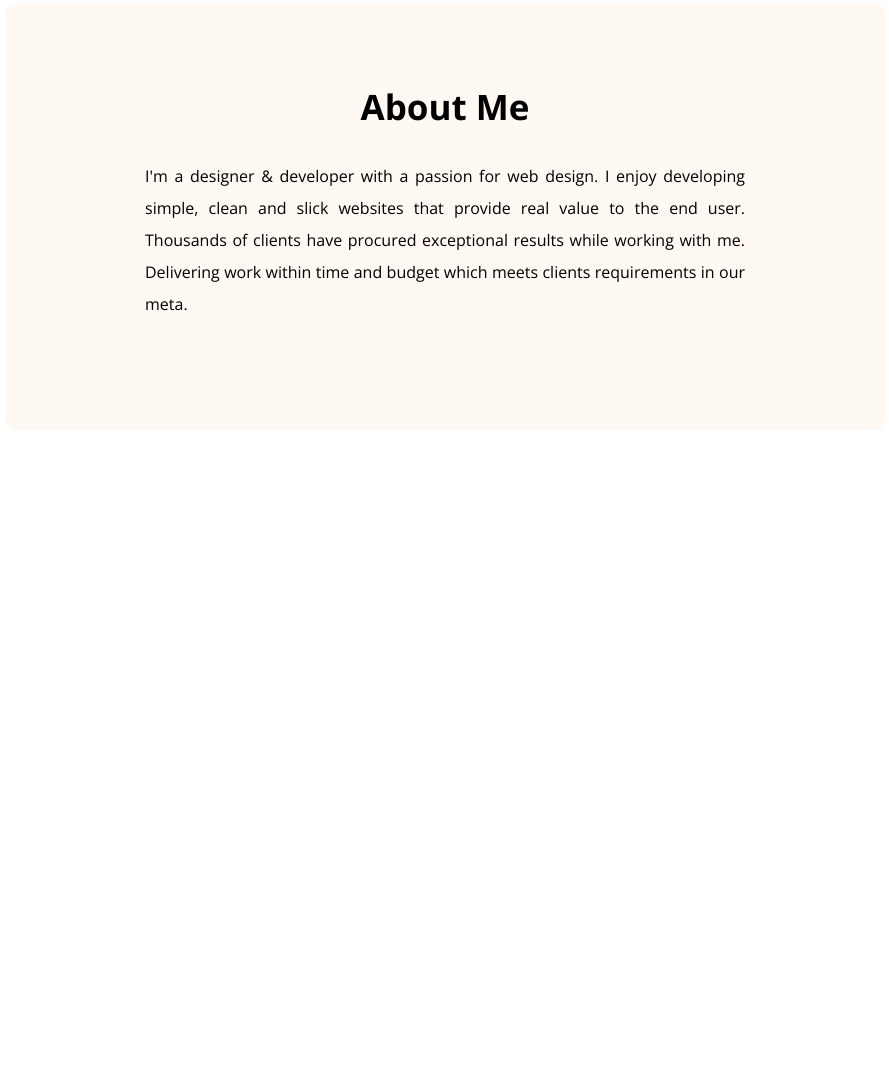
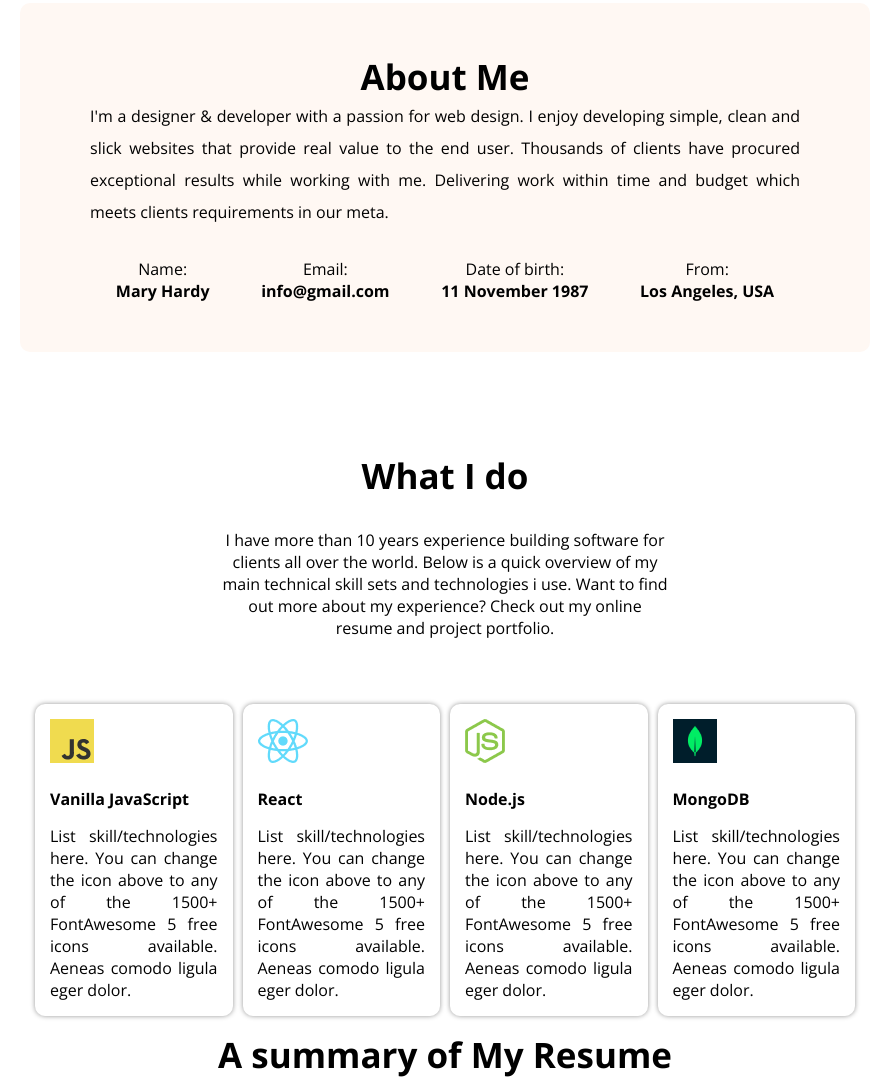
Before and after one commit to engsabbir/developer-portfolio, a plain HTML site: page index.html in a window 1280 px wide. Shown: the part 764-1842 px from the top of the page, without its empty margins (195-1084 px from the left). Before the commit the page ends 1294 px from the top, so only its background shows below. Drawn offline with nearby package versions, Linux system fonts and the light colour scheme.

Commit message:
skill section added

```diff
--- a/index.html
+++ b/index.html
@@ -5,6 +5,7 @@
     <meta charset="UTF-8">
     <meta name="viewport" content="width=device-width, initial-scale=1.0">
     <title>Developer Portfolio</title>
+    <link rel="shortcut icon" href="assets/icons/react.png" type="image/x-icon">
     <link rel="preconnect" href="https://fonts.googleapis.com">
     <link rel="preconnect" href="https://fonts.gstatic.com" crossorigin>
     <link href="https://fonts.googleapis.com/css2?family=Open+Sans:wght@400;700;800&display=swap" rel="stylesheet">
@@ -39,7 +40,58 @@
         <section class="about">
             <h3 class="section-title">About Me</h3>
             <p class="section-description">I'm a designer & developer with a passion for web design. I enjoy developing simple, clean and slick websites that provide real value to the end user. Thousands of clients have procured exceptional results while working with me. Delivering work within time and budget which meets clients requirements in our meta.</p>
+
+            <div class="about-info-container">
+                <div class="about-info">
+                    <p class="info-title">Name:</p>
+                    <h4 class="info-description">Mary Hardy</h4>
+                </div>
+                <div class="about-info">
+                    <p class="info-title">Email:</p>
+                    <h4 class="info-description">info@gmail.com</h4>
+                </div>
+                <div class="about-info">
+                    <p class="info-title">Date of birth:</p>
+                    <h4 class="info-description">11 November 1987</h4>
+                </div>
+                <div class="about-info">
+                    <p class="info-title">From:</p>
+                    <h4 class="info-description">Los Angeles, USA</h4>
+                </div>
+            </div>
         </section>
+
+        <!-- what i do section start -->
+        <section class="what-i-do">
+            <h3 class="section-title">What I do</h3>
+            <p class="what-i-do-description">I have more than 10 years experience building software for clients all over the world. Below is a quick overview of my main technical skill sets and technologies i use. Want to find out more about my experience? Check out my online resume and project portfolio.</p>
+
+            <div class="skills-container">
+                <div class="skill">
+                    <img src="assets/icons/js.png" alt="">
+                    <h4 class="skill-name">Vanilla JavaScript</h4>
+                    <p class="skill-description">List skill/technologies here. You can change the icon above to any of the 1500+ FontAwesome 5 free icons available. Aeneas comodo ligula eger dolor.</p>
+                </div>
+                <div class="skill">
+                    <img src="assets/icons/react.png" alt="">
+                    <h4 class="skill-name">React</h4>
+                    <p class="skill-description">List skill/technologies here. You can change the icon above to any of the 1500+ FontAwesome 5 free icons available. Aeneas comodo ligula eger dolor.</p>
+                </div>
+                <div class="skill">
+                    <img src="assets/icons/nodejs.png" alt="">
+                    <h4 class="skill-name">Node.js</h4>
+                    <p class="skill-description">List skill/technologies here. You can change the icon above to any of the 1500+ FontAwesome 5 free icons available. Aeneas comodo ligula eger dolor.</p>
+                </div>
+                <div class="skill">
+                    <img src="assets/icons/mongo.png" alt="">
+                    <h4 class="skill-name">MongoDB</h4>
+                    <p class="skill-description">List skill/technologies here. You can change the icon above to any of the 1500+ FontAwesome 5 free icons available. Aeneas comodo ligula eger dolor.</p>
+                </div>
+            </div>
+        </section>
+
+        <!-- my resume section start  -->
+        <h3 class="section-title">A summary of My Resume</h3>
     </main>
     <footer></footer>
 </body>
--- a/styles/style.css
+++ b/styles/style.css
@@ -3,7 +3,8 @@
     margin: 0;
     padding: 0;
 }
-.section-title{
+
+.section-title {
     text-align: center;
     font-size: 35px;
     font-weight: 700;
@@ -70,7 +71,8 @@ header {
     background-repeat: no-repeat;
     background-position: bottom right;
 }
-.banner-text{
+
+.banner-text {
     max-width: 550px;
 }
 
@@ -87,7 +89,8 @@ header {
     font-weight: 700;
     margin-top: 5px;
 }
-.banner-text > p{
+
+.banner-text>p {
     margin: 20px 0;
 }
 
@@ -98,16 +101,64 @@ header {
 }
 
 /* main section styles */
+main {
+    max-width: 850px;
+    margin: auto;
+}
 
 /* about section styles */
-.about{
+.about {
     border-radius: 10px;
-    background: #FFF8F3;
-    padding: 80px 110px;
-    margin: 100px 200px;
+    background-color: #FFF8F3;
+    padding: 50px 70px;
+    margin-top: 100px;
 }
-.section-description{
-    margin: 30px ;
+
+.section-description {
     line-height: 2rem;
     text-align: justify;
 }
+
+.about-info-container {
+    display: flex;
+    justify-content: space-around;
+    margin-top: 30px;
+}
+
+.about-info {
+    text-align: center;
+}
+
+/* what i do section start */
+.what-i-do {
+    margin-top: 100px;
+}
+
+.what-i-do-description {
+    padding: 30px 200px 50px;
+    text-align: center;
+}
+
+/* skills section start */
+.skills-container {
+    display: flex;
+    justify-content: space-around;
+    padding: 10px;
+}
+
+.skill {
+    margin: 5px;
+    padding: 15px;
+    /* border: 1px solid rgb(216, 216, 216); */
+    border-radius: 10px;
+    box-shadow: 0px 0px 5px rgb(150, 150, 150);
+    background-color: #FFF;
+}
+.skill>h4 {
+    margin: 20px 0px 15px;
+}
+.skill > p{
+    text-align: justify;
+}
+
+/* my resume section start */
```
